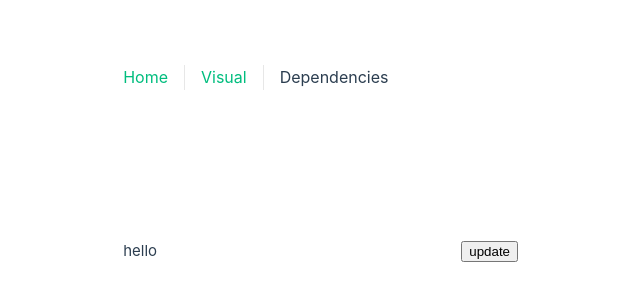
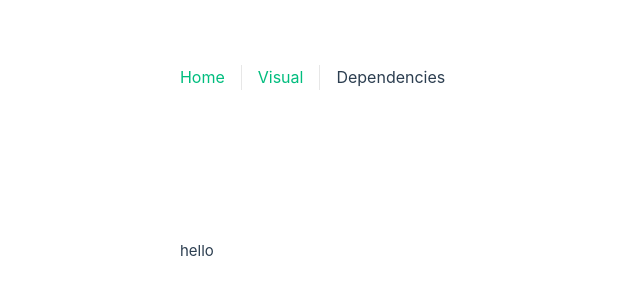
Before and after one commit to douglassimonsen/powerbi-decompressor, a Vue app in the folder visualizer/frontend/: page /dependencies in a window 1280 px wide. Shown: the part 252-552 px from the top of the page, without its empty margins (122-762 px from the left). Built offline with nearby package versions, Linux system fonts and the light colour scheme.

Commit message:
Fixed missing dependencies when clicking visual

```diff
--- a/visualizer/frontend/src/views/DependencyView.vue
+++ b/visualizer/frontend/src/views/DependencyView.vue
@@ -26,6 +26,9 @@ export default {
       );
       return pbiIds;
     }
+  },
+  mounted: function(){
+    this.updateVisual();
   },
   methods: {
     updateVisual: function(){
@@ -105,6 +108,5 @@ export default {
   <div>
     hello
     <svg id="deps"></svg>
-    <button @click="updateVisual">update</button>
   </div>
 </template>
```
